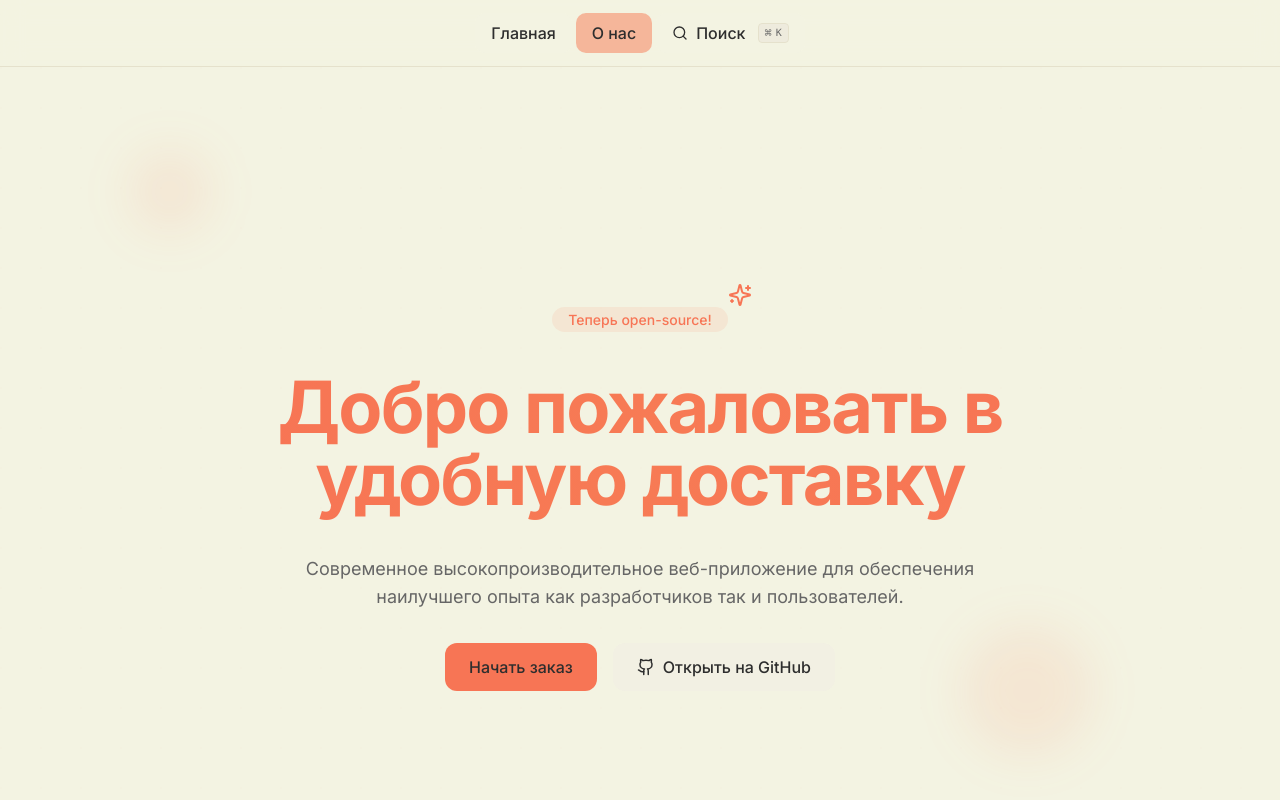
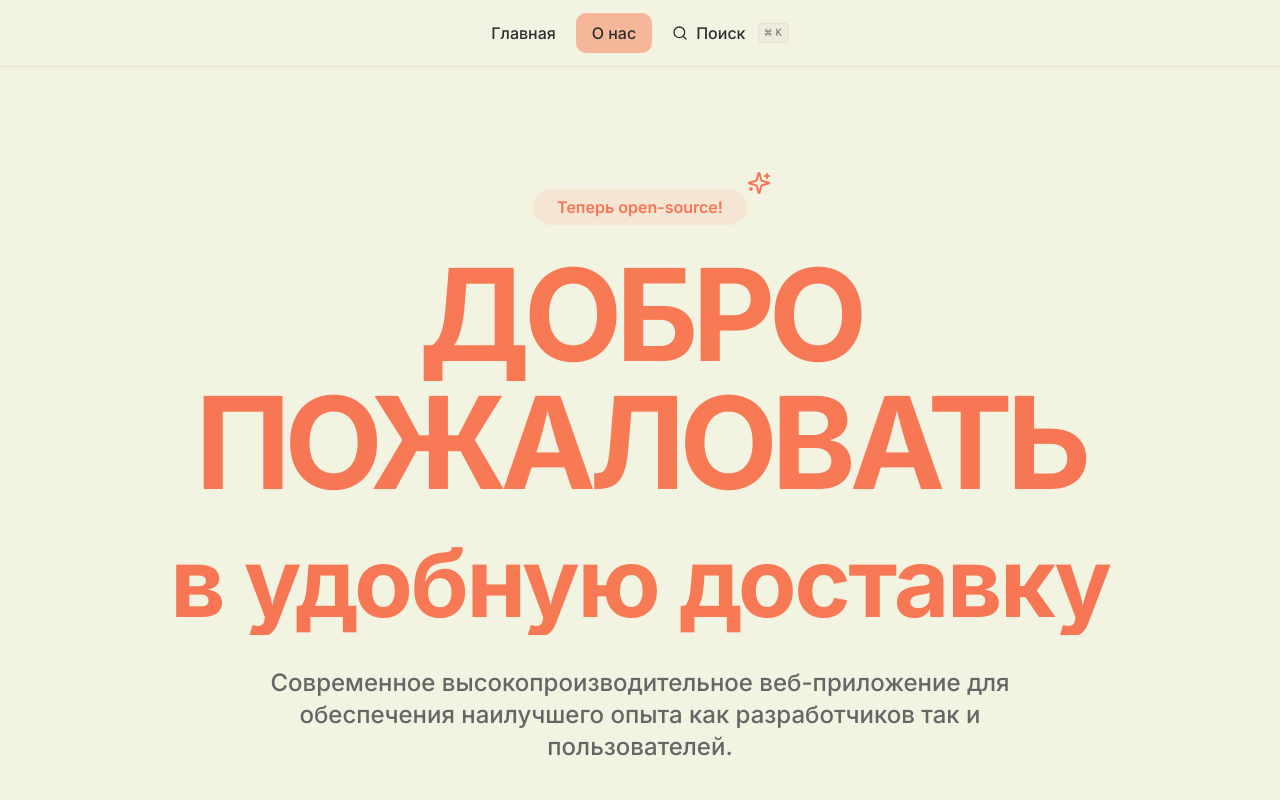
Before and after one commit to LemonPotion/lemonbite-39, a React (Vite) app: page /about in a window 1280 px wide. Shown: the top 800 px of the page. Built offline with nearby package versions, Linux system fonts and the light colour scheme; a web font is replaced by a local one.

Commit message:
Refactor: Optimize About page animations and typography
Optimized animations and increased the size and boldness of the main text on the About Us page.

```diff
--- a/src/pages/About.tsx
+++ b/src/pages/About.tsx
@@ -4,113 +4,105 @@ import { Code, Database, Server, Terminal, Laptop, Layers, FileCode, Link as Lin
 import { useTheme } from '../context/ThemeContext';
 import { motion, AnimatePresence } from 'framer-motion';
 import { Link as RouterLink } from "react-router-dom";
+
 const About = () => {
-  const {
-    theme,
-    toggleTheme
-  } = useTheme();
+  const { theme, toggleTheme } = useTheme();
   const [scrollY, setScrollY] = useState(0);
-  const [blurLevel, setBlurLevel] = useState(10); // Initial blur level
 
   // Track scrolling
   useEffect(() => {
-    const handleScroll = () => {
-      setScrollY(window.scrollY);
-    };
+    const handleScroll = () => setScrollY(window.scrollY);
     window.addEventListener('scroll', handleScroll);
     return () => window.removeEventListener('scroll', handleScroll);
   }, []);
 
-  // Fade in effect by reducing blur
-  useEffect(() => {
-    // Start with high blur and reduce it over time
-    const blurAnimation = setTimeout(() => {
-      setBlurLevel(0);
-    }, 100); // Small delay before starting animation
-
-    return () => clearTimeout(blurAnimation);
-  }, []);
+  // Оптимизированные анимации
   const containerAnimation = {
-    hidden: {
-      opacity: 0
-    },
+    hidden: { opacity: 0 },
     show: {
       opacity: 1,
-      transition: {
-        staggerChildren: 0.06 // Faster staggering
-      }
+      transition: { staggerChildren: 0.1, duration: 0.3 }
     }
   };
+
   const itemAnimation = {
-    hidden: {
-      opacity: 0,
-      y: 20
-    },
+    hidden: { opacity: 0, y: 15 },
     show: {
       opacity: 1,
       y: 0,
-      transition: {
-        duration: 0.5 // Faster animation
-      }
+      transition: { duration: 0.4, ease: "easeOut" }
     }
   };
+
   const techStacks = {
-    backend: [{
+    backend: [
+      {
         name: "ASP.NET Core",
         description: "Современный кроссплатформенный веб-фреймворк",
         icon: <Server className="text-accent" size={40} />
-    }, {
+      },
+      {
         name: "Entity Framework Core",
         description: "Современная ORM для .NET",
         icon: <Database className="text-accent" size={40} />
-    }, {
+      },
+      {
         name: ".NET 8",
         description: "Новейшая платформа .NET",
         icon: <Code className="text-accent" size={40} />
-    }, {
+      },
+      {
         name: "PostgreSQL",
         description: "Продвинутая база данных с открытым исходным кодом",
         icon: <Database className="text-accent" size={40} />
-    }, {
+      },
+      {
         name: "MediatR",
         description: "Реализация паттерна CQRS",
         icon: <Layers className="text-accent" size={40} />
-    }, {
+      },
+      {
         name: "AutoMapper",
         description: "Решение для маппинга объектов",
         icon: <FileCode className="text-accent" size={40} />
-    }],
-    frontend: [{
+      }
+    ],
+    frontend: [
+      {
         name: "React 18",
         description: "Современная UI библиотека",
         icon: <Laptop className="text-accent" size={40} />
-    }, {
+      },
+      {
         name: "TypeScript",
         description: "Типизированный JavaScript",
         icon: <Terminal className="text-accent" size={40} />
-    }, {
+      },
+      {
         name: "Tailwind CSS",
         description: "CSS фреймворк основанный на утилитах",
         icon: <FileCode className="text-accent" size={40} />
-    }, {
+      },
+      {
         name: "React Query",
         description: "Библиотека для получения данных",
         icon: <LinkIcon className="text-accent" size={40} />
-    }, {
+      },
+      {
         name: "Framer Motion",
         description: "Библиотека анимаций",
         icon: <ChartBar className="text-accent" size={40} />
-    }, {
+      },
+      {
         name: "shadcn/ui",
         description: "Библиотека UI компонентов",
         icon: <Layers className="text-accent" size={40} />
-    }]
+      }
+    ]
   };
-  const FeatureCard = ({
-    icon,
-    title,
-    details
-  }) => <div className="glass-card relative overflow-hidden">
+
+  const FeatureCard = ({ icon, title, details }) => (
+    <div className="glass-card relative overflow-hidden">
       <div className="absolute top-0 left-0 w-full h-1 bg-gradient-to-r from-primary to-accent opacity-80"></div>
       <div className="p-6 z-10 relative">
         <div className="mb-4 flex items-center justify-center w-14 h-14 rounded-xl bg-primary/10 text-primary">
@@ -120,141 +112,135 @@ const About = () => {
         <p className="text-muted-foreground">{details}</p>
       </div>
       <div className="absolute bottom-0 right-0 w-24 h-24 bg-primary/5 rounded-full -mr-12 -mb-12"></div>
-    </div>;
-  return <AnimatePresence>
-      <motion.div className="min-h-screen bg-background text-foreground" initial={{
-      opacity: 0
-    }} animate={{
-      opacity: 1
-    }} transition={{
-      duration: 0.6,
-      ease: "easeOut"
-    }} // Faster fade-in
-    style={{
-      filter: `blur(${blurLevel}px)`,
-      transition: "filter 0.8s cubic-bezier(0.17, 0.67, 0.83, 0.97)" // Faster blur transition
-    }}>
+    </div>
+  );
+
+  return (
+    <AnimatePresence>
+      <motion.div
+        className="min-h-screen bg-background text-foreground"
+        initial={{ opacity: 0 }}
+        animate={{ opacity: 1 }}
+        transition={{ duration: 0.5 }}
+      >
         <div className="sticky top-0 z-50 bg-background/80 backdrop-blur-md border-b border-border py-[13px]">
           <div className="flex items-center justify-between max-w-7xl mx-auto w-full px-4">
             <Navigation />
           </div>
         </div>
 
-        <section className="relative overflow-hidden py-20 md:py-[240px]">
+        <section className="relative overflow-hidden py-20 md:py-32">
           <div className="absolute inset-0 -z-10 opacity-10">
             <div className="absolute inset-0 bg-grid-pattern"></div>
           </div>
 
-          <motion.div initial={{
-          opacity: 0,
-          y: 20
-        }} animate={{
-          opacity: 1,
-          y: 0
-        }} transition={{
-          duration: 0.6,
-          // Faster animation
-          ease: "easeOut"
-        }} className="container mx-auto px-4">
-            <div className="max-w-3xl mx-auto text-center relative">
-              <motion.div initial={{
-              scale: 0.9,
-              opacity: 0
-            }} animate={{
-              scale: 1,
-              opacity: 1
-            }} transition={{
-              delay: 0.1,
-              // Faster delay
-              duration: 0.4 // Faster animation
-            }} className="mb-6 inline-block">
+          <motion.div
+            initial={{ opacity: 0, y: 20 }}
+            animate={{ opacity: 1, y: 0 }}
+            transition={{ duration: 0.5 }}
+            className="container mx-auto px-4"
+          >
+            <div className="max-w-5xl mx-auto text-center relative">
+              <motion.div
+                initial={{ scale: 0.9, opacity: 0 }}
+                animate={{ scale: 1, opacity: 1 }}
+                transition={{ delay: 0.1, duration: 0.3 }}
+                className="mb-8 inline-block"
+              >
                 <span className="inline-block relative">
                   <Sparkles className="absolute -top-6 -right-6 text-primary w-6 h-6" />
-                  <span className="px-4 py-1 rounded-full bg-primary/10 text-primary text-sm font-medium">Теперь open-source!</span>
+                  <span className="px-6 py-2 rounded-full bg-primary/10 text-primary text-base font-semibold">
+                    Теперь open-source!
+                  </span>
                 </span>
               </motion.div>
 
-              <motion.h1 className="font-bold text-5xl tracking-tight mb-6 gradient-text py-[16px] md:text-7xl" initial={{
-              opacity: 0,
-              y: 20
-            }} animate={{
-              opacity: 1,
-              y: 0
-            }} transition={{
-              duration: 0.5,
-              delay: 0.2
-            }}>
-                Добро пожаловать в удобную доставку
+              <motion.h1
+                className="font-black text-6xl md:text-8xl lg:text-9xl tracking-tighter mb-8 gradient-text leading-none"
+                initial={{ opacity: 0, y: 20 }}
+                animate={{ opacity: 1, y: 0 }}
+                transition={{ duration: 0.5, delay: 0.2 }}
+                style={{
+                  fontFamily: "'Inter', -apple-system, BlinkMacSystemFont, sans-serif",
+                  fontWeight: 900,
+                  letterSpacing: "-0.05em"
+                }}
+              >
+                ДОБРО ПОЖАЛОВАТЬ
+                <br />
+                <span className="text-5xl md:text-7xl lg:text-8xl font-extrabold tracking-tight">
+                  в удобную доставку
+                </span>
               </motion.h1>
 
-              <motion.p className="text-muted-foreground mb-8 max-w-2xl mx-auto text-lg" initial={{
-              opacity: 0,
-              y: 20
-            }} animate={{
-              opacity: 1,
-              y: 0
-            }} transition={{
-              duration: 0.5,
-              delay: 0.3
-            }}>
+              <motion.p
+                className="text-muted-foreground mb-10 max-w-3xl mx-auto text-xl md:text-2xl font-medium leading-relaxed"
+                initial={{ opacity: 0, y: 20 }}
+                animate={{ opacity: 1, y: 0 }}
+                transition={{ duration: 0.5, delay: 0.3 }}
+              >
                 Современное высокопроизводительное веб-приложение для обеспечения наилучшего опыта как разработчиков так и пользователей.
               </motion.p>
 
-              <motion.div className="flex flex-wrap justify-center gap-4" initial={{
-              opacity: 0
-            }} animate={{
-              opacity: 1
-            }} transition={{
-              delay: 0.4,
-              duration: 0.5
-            }}>
-                <RouterLink to="/" className="px-6 py-3 rounded-xl bg-primary text-primary-foreground font-medium hover:bg-primary/90 transition-all">
+              <motion.div
+                className="flex flex-wrap justify-center gap-6"
+                initial={{ opacity: 0 }}
+                animate={{ opacity: 1 }}
+                transition={{ delay: 0.4, duration: 0.4 }}
+              >
+                <RouterLink
+                  to="/"
+                  className="px-8 py-4 rounded-xl bg-primary text-primary-foreground font-bold text-lg hover:bg-primary/90 transition-all hover:scale-105"
+                >
                   Начать заказ
                 </RouterLink>
-                <a href="https://github.com/LemonPotion/lemonbite-39.git" target="_blank" rel="noreferrer" className="flex items-center gap-2 px-6 py-3 rounded-xl bg-secondary text-secondary-foreground font-medium hover:bg-secondary/80 transition-all">
-                  <Github size={18} />
+                <a
+                  href="https://github.com/LemonPotion/lemonbite-39.git"
+                  target="_blank"
+                  rel="noreferrer"
+                  className="flex items-center gap-3 px-8 py-4 rounded-xl bg-secondary text-secondary-foreground font-bold text-lg hover:bg-secondary/80 transition-all hover:scale-105"
+                >
+                  <Github size={20} />
                   <span>Открыть на GitHub</span>
                 </a>
               </motion.div>
-
             </div>
           </motion.div>
 
+          {/* Оптимизированные фоновые анимации */}
           <div className="absolute inset-0 -z-10 overflow-hidden">
-            <motion.div className="absolute top-[10%] left-[10%] w-20 h-20 rounded-full bg-primary/10 blur-xl" animate={{
-            x: [0, 10, 0, -10, 0],
-            y: [0, -10, 0, 10, 0]
-          }} transition={{
-            repeat: Infinity,
-            duration: 6,
-            ease: "easeInOut"
-          }} />
-            <motion.div className="absolute bottom-[20%] right-[15%] w-32 h-32 rounded-full bg-accent/10 blur-xl" animate={{
-            x: [0, -15, 0, 15, 0],
-            y: [0, 15, 0, -15, 0]
-          }} transition={{
-            repeat: Infinity,
-            duration: 7,
-            ease: "easeInOut"
-          }} />
+            <motion.div
+              className="absolute top-[10%] left-[10%] w-20 h-20 rounded-full bg-primary/10 blur-xl"
+              animate={{ x: [0, 10, 0], y: [0, -10, 0] }}
+              transition={{ repeat: Infinity, duration: 8, ease: "easeInOut" }}
+            />
+            <motion.div
+              className="absolute bottom-[20%] right-[15%] w-32 h-32 rounded-full bg-accent/10 blur-xl"
+              animate={{ x: [0, -15, 0], y: [0, 15, 0] }}
+              transition={{ repeat: Infinity, duration: 10, ease: "easeInOut" }}
+            />
           </div>
         </section>
 
+        {/* Остальные секции остаются без изменений */}
         <section className="py-20 relative">
           <div className="container mx-auto px-4">
-            <motion.div variants={itemAnimation} initial="hidden" whileInView="show" viewport={{
-            once: true,
-            margin: "-100px"
-          }} className="text-center mb-16">
+            <motion.div
+              variants={itemAnimation}
+              initial="hidden"
+              whileInView="show"
+              viewport={{ once: true, margin: "-100px" }}
+              className="text-center mb-16"
+            >
               <span className="px-4 py-1 rounded-full bg-primary/10 text-primary text-sm font-medium mb-4 inline-block">
                 Наш стек технологий
               </span>
-              <h2 className="text-3xl md:text-4xl font-bold mb-4">Удобный стек
-              </h2>
+              <h2 className="text-3xl md:text-4xl font-bold mb-4">Удобный стек</h2>
               <p className="text-muted-foreground max-w-2xl mx-auto">
                 Наше приложение использует современные инструменты разработки для обеспечения производительности, масштабируемости и поддерживаемости.
               </p>
             </motion.div>
+
 
             <div className="mb-20">
               <motion.h3 className="text-2xl font-semibold mb-8 text-center" variants={itemAnimation} initial="hidden" whileInView="show" viewport={{
@@ -298,6 +284,7 @@ const About = () => {
           </div>
         </section>
 
+
         <section className="py-20 bg-gradient-to-b from-background to-background/60">
           <div className="container mx-auto px-4">
             <motion.div className="text-center mb-16" variants={itemAnimation} initial="hidden" whileInView="show" viewport={{
@@ -320,6 +307,7 @@ const About = () => {
             </div>
           </div>
         </section>
+
 
         <section className="py-24 relative overflow-hidden">
           <div className="container mx-auto px-4">
@@ -401,6 +389,8 @@ const About = () => {
           </div>
         </section>
       </motion.div>
-    </AnimatePresence>;
+    </AnimatePresence>
+  );
 };
+
 export default About;
```
Lines whose indentation alone changed are shown as unchanged.
